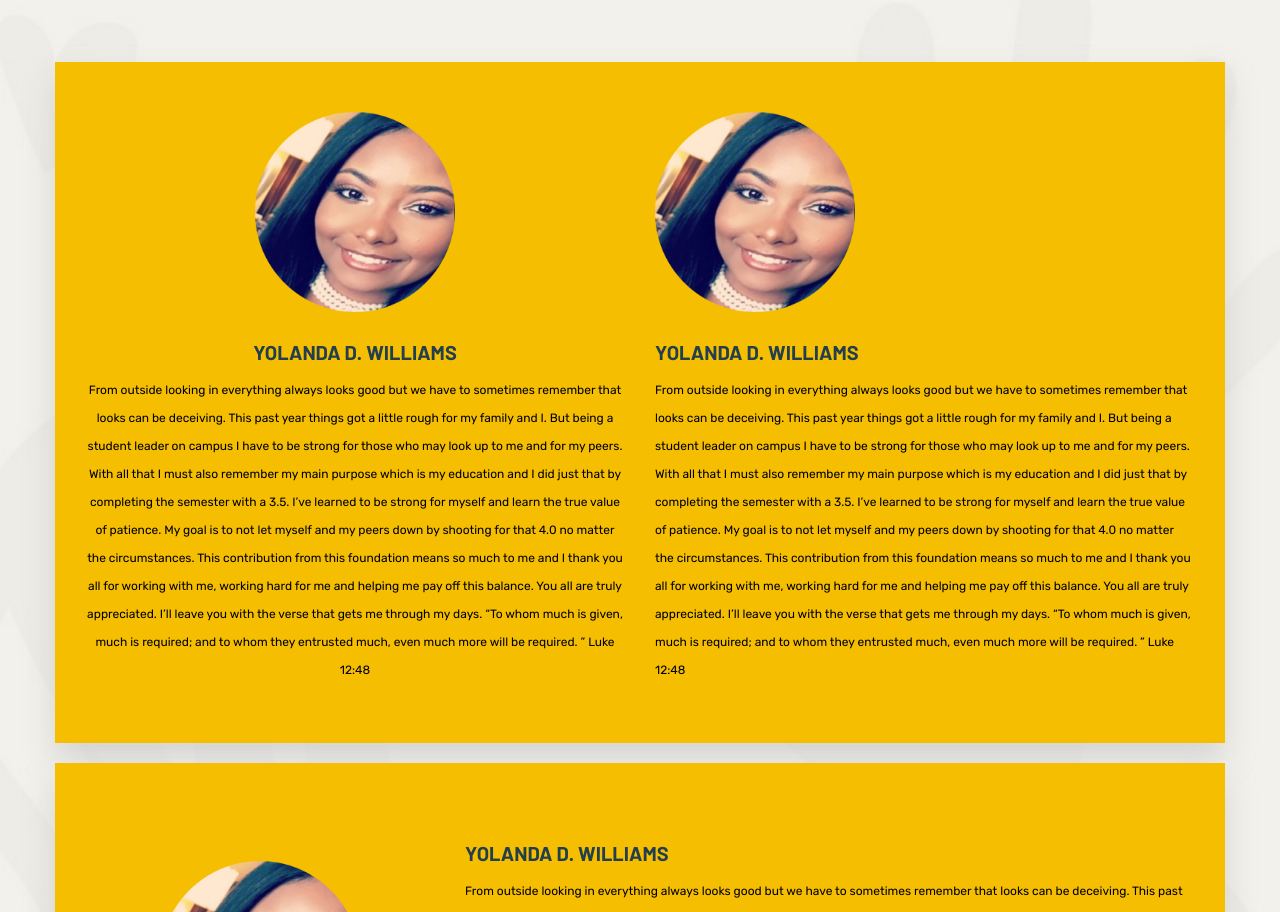
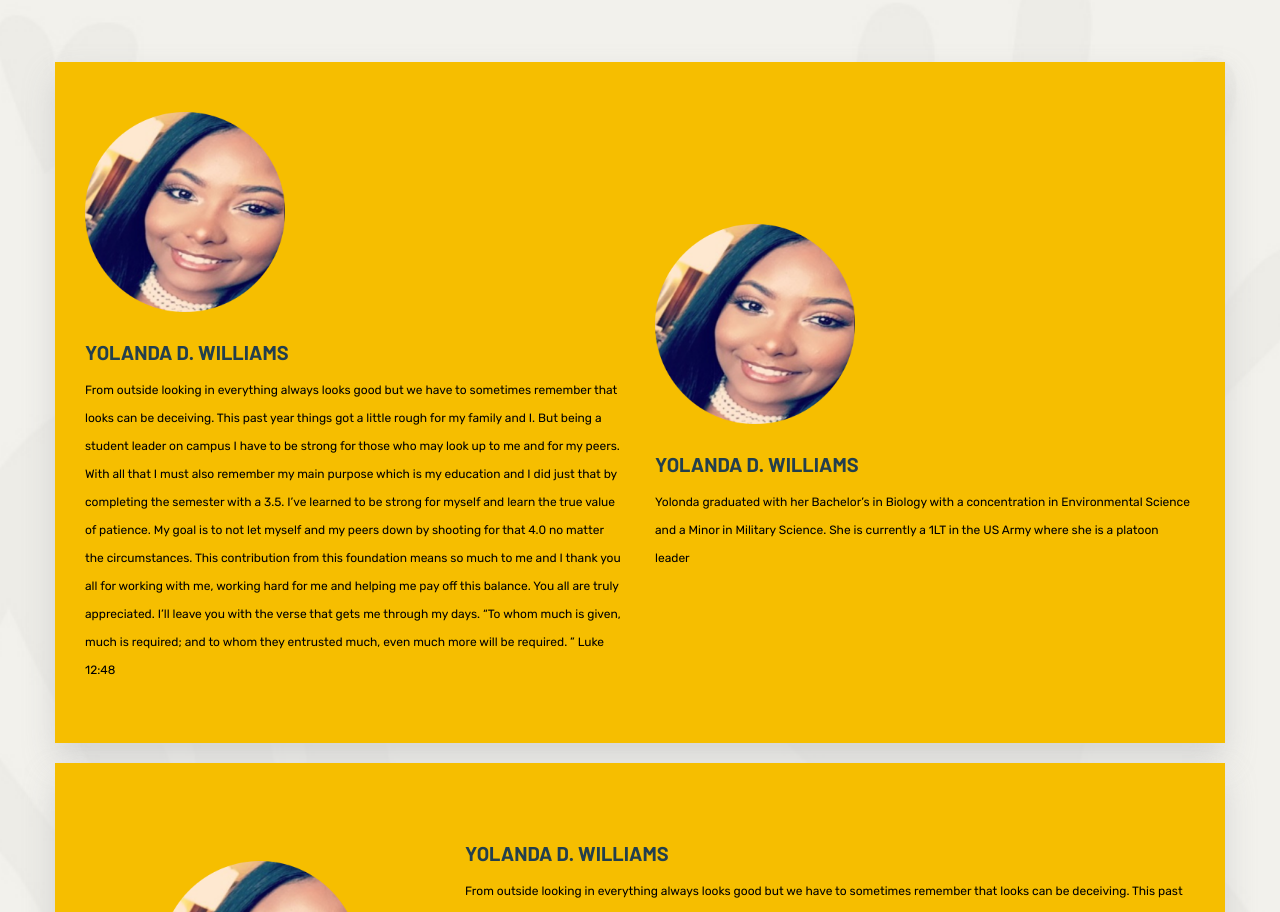
Before and after one commit to tchoubaf/dlw, a plain HTML site: page testimonials.html in a window 1280 px wide. Shown: the part 877-1789 px from the top of the page. Drawn offline with Linux system fonts and the light colour scheme.

Commit message:
testimonials added

```diff
--- a/testimonials.html
+++ b/testimonials.html
@@ -127,7 +127,7 @@
                         <div class="col-xl-12 col-lg-12 col-md-12" style="margin-bottom: 20px">
                             <div class="services-wrapper text-center mb-30">
                                <div class="row" style="align-items: center">
-                                   <div class="col-md-6">
+                                   <div class="col-md-6" style="text-align: left" >
                                         <div class="services-icon">
                                             <img src="assets/img/icon/01.png" alt="" style="height: 200px; width: auto">
                                         </div>
@@ -143,7 +143,7 @@
                                         </div>
                                         <div class="services-text">
                                             <h4>YOLANDA D. WILLIAMS</h4>
-                                                <p style="font-size: 12px">From outside looking in everything always looks good but we have to sometimes remember that looks can be deceiving. This past year things got a little rough for my family and I. But being a student leader on campus I have to be strong for those who may look up to me and for my peers. With all that I must also remember my main purpose which is my education and I did just that by completing the semester with a 3.5. I’ve learned to be strong for myself and learn the true value of patience. My goal is to not let myself and my peers down by shooting for that 4.0 no matter the circumstances. This contribution from this foundation means so much to me and I thank you all for working with me, working hard for me and helping me pay off this balance. You all are truly appreciated. I’ll leave you with the verse that gets me through my days. “To whom much is given, much is required; and to whom they entrusted much, even much more will be required. ” Luke 12:48</p>
+                                                <p style="font-size: 12px">Yolonda graduated with her Bachelor’s in Biology with a concentration in Environmental Science and a Minor in Military Science. She is currently a 1LT in the US Army where she is a platoon leader</p>
                                        </div>
                                    </div>
                                </div>
```
